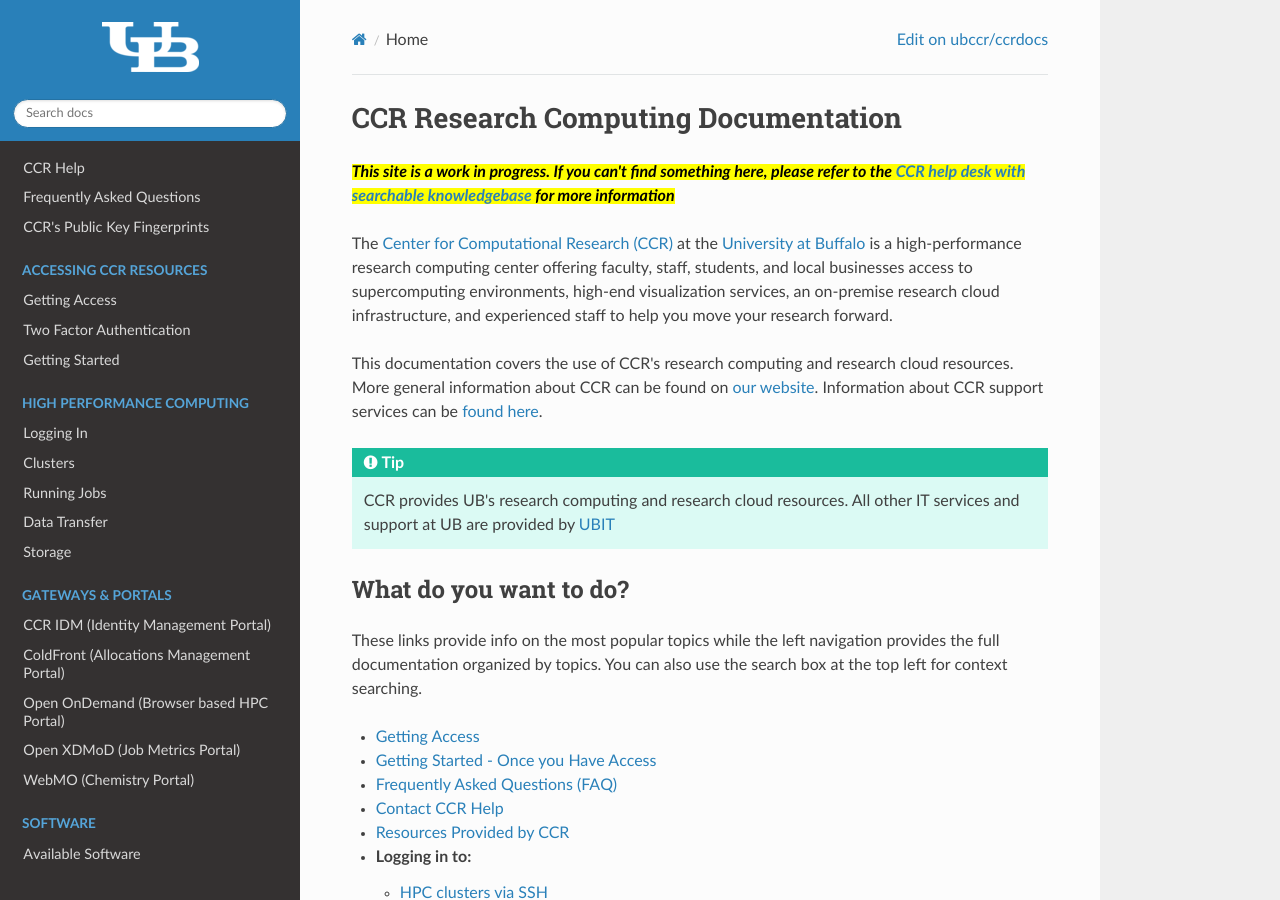
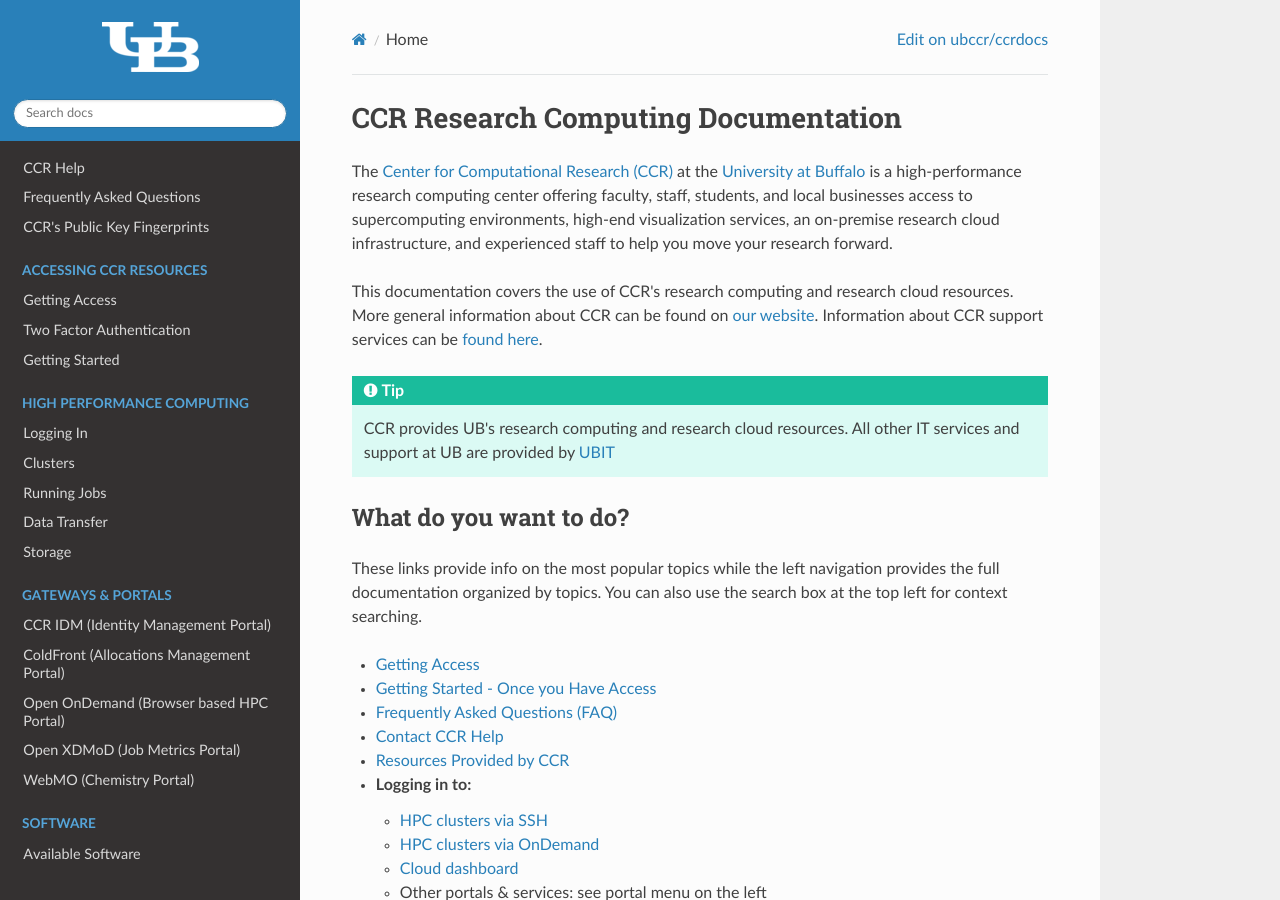
Before and after one commit to ubccr/ccrdocs, an MkDocs documentation site: the page built from pages/index.md, in a window 1280 px wide and 900 px high. Built offline with MkDocs 1.6.1, drawn with Linux system fonts in a browser that asks for light colours; nearby versions of some CDN libraries.

Commit message:
Remove in progress

```diff
--- a/pages/index.md
+++ b/pages/index.md
@@ -1,6 +1,4 @@
 # CCR Research Computing Documentation
-
-==This site is a work in progress.  If you can't find something here, please refer to the [CCR help desk with searchable knowledgebase](https://ubccr.freshdesk.com) for more information==
 
 The [Center for Computational Research (CCR)](https://buffalo.edu/ccr) at the [University at Buffalo](https://buffalo.edu) is a high-performance research computing center offering faculty, staff, students, and local businesses access to supercomputing environments, high-end visualization services, an on-premise research cloud infrastructure, and experienced staff to help you move your research forward.
 
```
